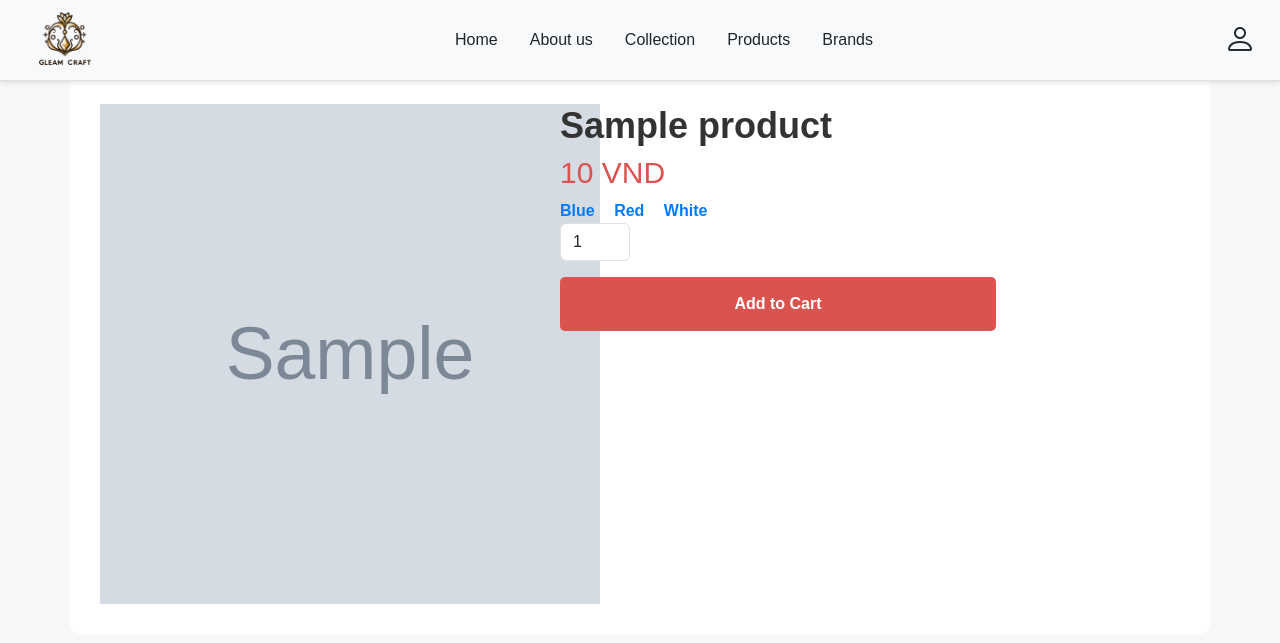
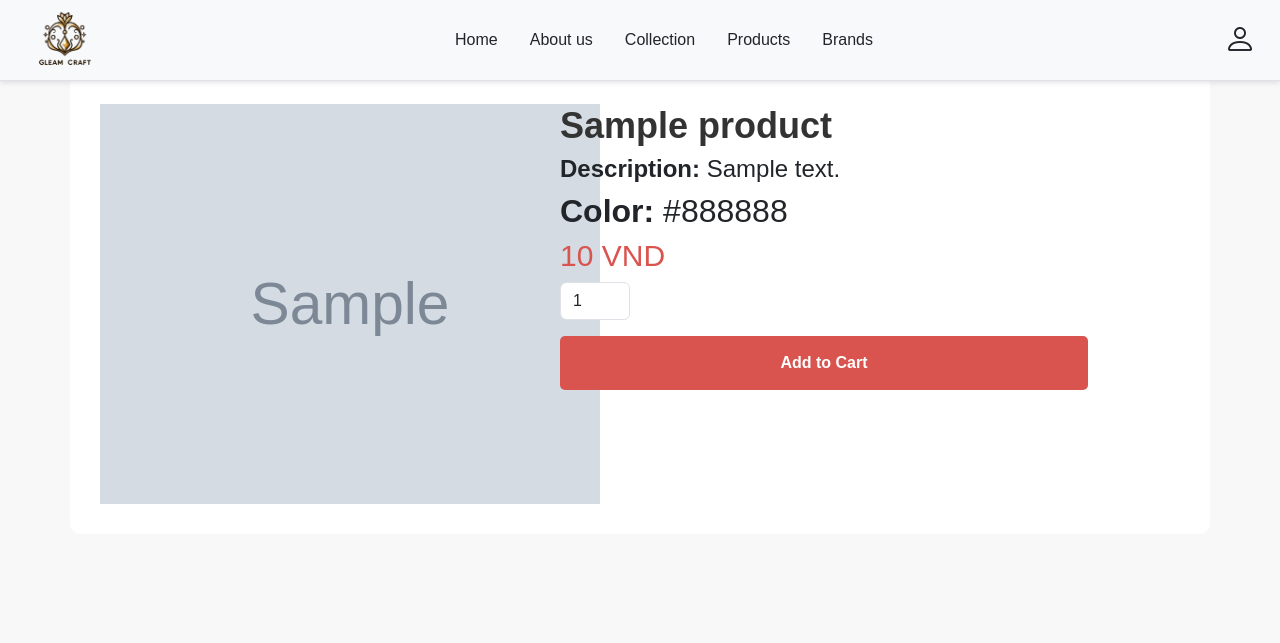
Before and after one commit to HuuHau235/GleamCraft, a PHP site: the page made by app/views/detail/index.php in a window 1280 px wide. Shown: the top 643 px of the page. Run offline with PHP 8.4, Linux system fonts and the light colour scheme; the template is opened without the code that fills it: most values are stand-ins (such as "Sample title", 1, 10 or a date in 2020); grey boxes marked "Sample" are stand-in pictures.

Commit message:
display description and color

```diff
--- a/app/views/detail/index.php
+++ b/app/views/detail/index.php
@@ -40,16 +40,14 @@
     <div class="container product-detail">
         <div class="row">
             <div class="col-md-5">
-                <img src="<?= $product['image'] ?>" class="card-img-top" alt="<?= $product['name'] ?>" class="img-fluid product-image" style="width: 500px; height: 500px;" alt="<?= $product['name']; ?>">
+                <img src="<?= $product['image'] ?>" class="card-img-top" alt="<?= $product['name'] ?>" class="img-fluid product-image" style="width: 500px; height: 400px;" alt="<?= $product['name']; ?>">
             </div>
-            <div class="col-md-5 product-info">
+            <div class="col-md-6 product-info">
                 <h1><strong><?= $product['name']; ?></strong></h1>
+                <h4><strong>Description:</strong> <?= $product['description']; ?></h2>
+                <h2><strong>Color:</strong> <?= $product['color']; ?></h2>
                 <h3><?= number_format($product['price'], 0, ',', '.'); ?> VND</h3>
-                <div class="gem-colors">
-                    <span>Blue</span>
-                    <span>Red</span>
-                    <span>White</span>
-                </div>
+
                 <!-- Div chứa số lượng và nút Add to Cart -->
                 <div class="quantity-and-cart">
                     <div class="mb-3">
```
